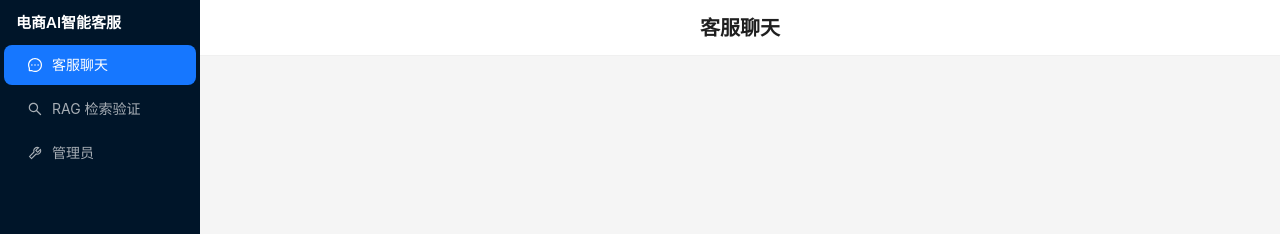
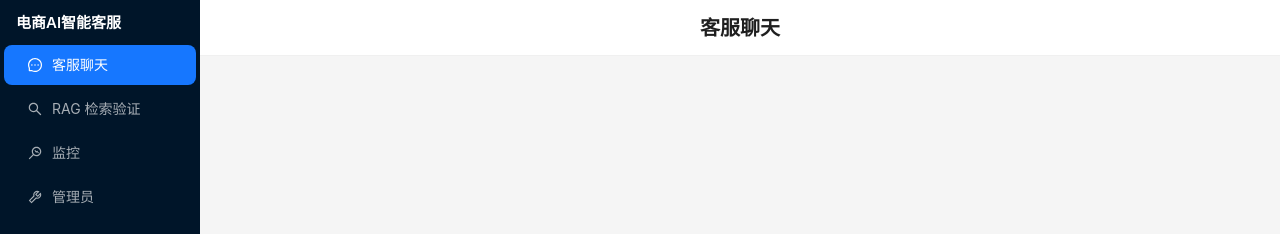
Before and after one commit to 2265526/AI_Sentix, a React (Vite) app in the folder frontend/: page / in a window 1280 px wide. Shown: the top 234 px of the page. Built offline with nearby package versions, Linux system fonts and the light colour scheme.

Commit message:
Add files via upload

```diff
--- a/frontend/src/App.jsx
+++ b/frontend/src/App.jsx
@@ -4,16 +4,19 @@ import {
   MessageOutlined,
   SearchOutlined,
   ToolOutlined,
+  MonitorOutlined,
 } from '@ant-design/icons'
 import ChatPage from './pages/ChatPage.jsx'
 import RagPage from './pages/RagPage.jsx'
 import AdminPage from './pages/AdminPage.jsx'
+import MonitorPage from './pages/MonitorPage.jsx'
 
 const { Header, Sider, Content } = Layout
 
 const PAGES = {
   chat: { key: 'chat', label: '客服聊天', icon: <MessageOutlined />, node: <ChatPage /> },
   rag: { key: 'rag', label: 'RAG 检索验证', icon: <SearchOutlined />, node: <RagPage /> },
+  monitor: { key: 'monitor', label: '监控', icon: <MonitorOutlined />, node: <MonitorPage /> },
   admin: { key: 'admin', label: '管理员', icon: <ToolOutlined />, node: <AdminPage /> },
 }
 
```
